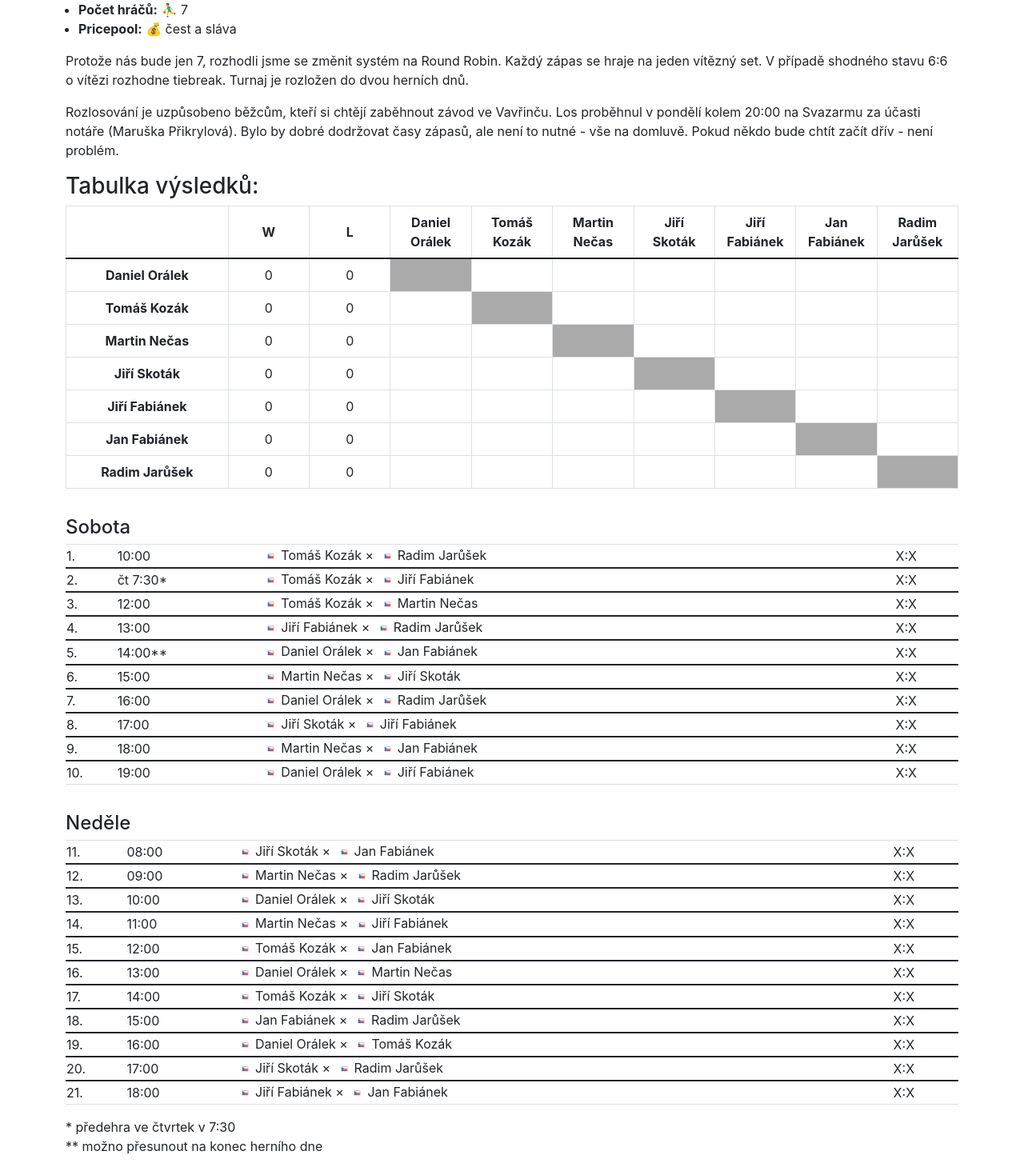
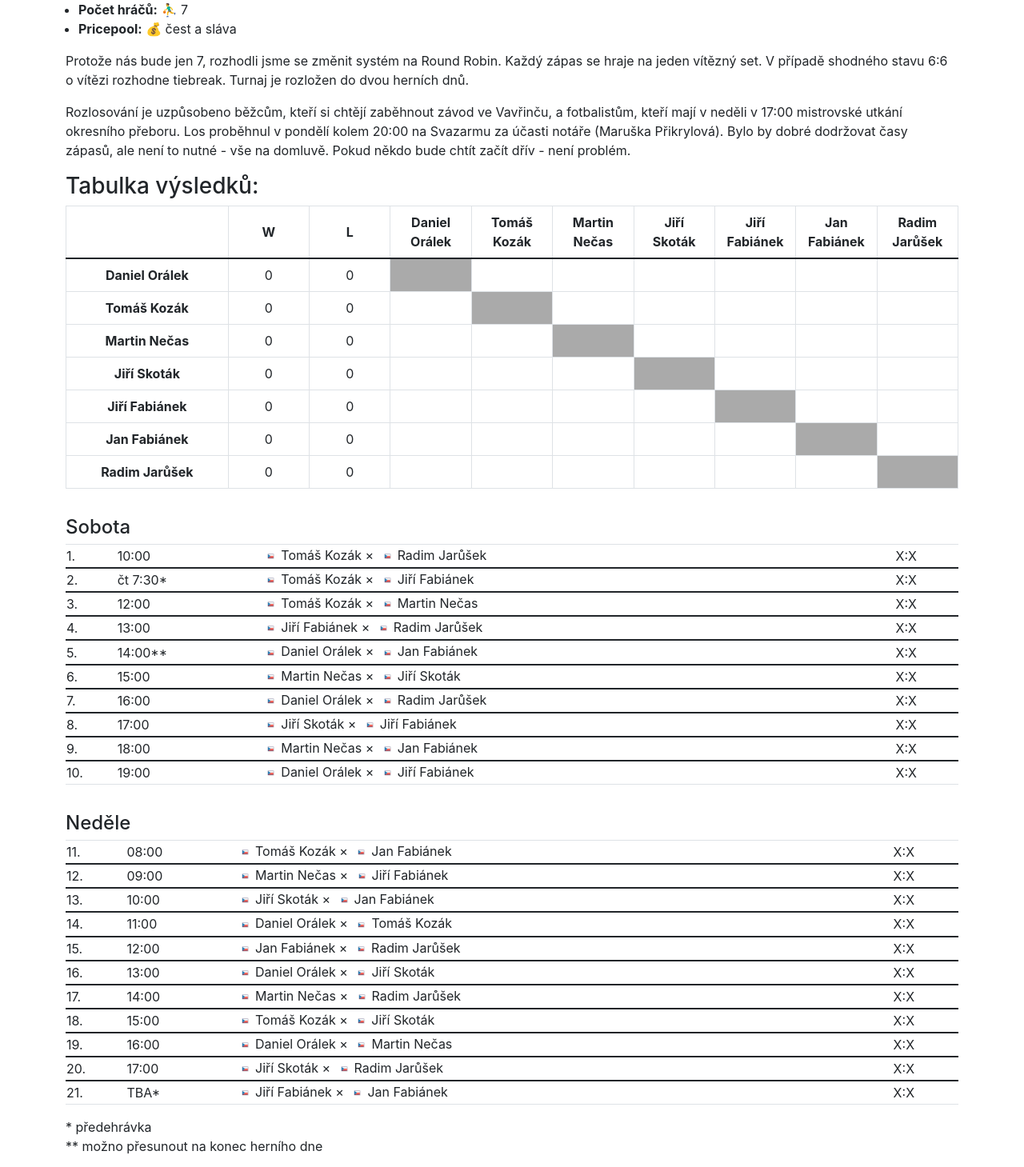
Before and after one commit to kotrzina/court-reservations, a Next.js app in the folder frontend/: page /turnaj/2024-singl in a window 1280 px wide. Shown: the part 251-1710 px from the top of the page at 80% size. Built offline with nearby package versions, Linux system fonts and the light colour scheme.

Commit message:
Tour 2024 - reschedule

```diff
--- a/frontend/pages/turnaj/2024-singl.tsx
+++ b/frontend/pages/turnaj/2024-singl.tsx
@@ -89,7 +89,7 @@ const Singl2024: NextPage = () => {
         {
             match: 11,
             time: "08:00",
-            player1: "Jiří Skoták",
+            player1: "Tomáš Kozák",
             player2: "Jan Fabiánek",
             result: "X:X"
         },
@@ -97,56 +97,56 @@ const Singl2024: NextPage = () => {
             match: 12,
             time: "09:00",
             player1: "Martin Nečas",
-            player2: "Radim Jarůšek",
+            player2: "Jiří Fabiánek",
             result: "X:X"
         },
         {
             match: 13,
             time: "10:00",
-            player1: "Daniel Orálek",
-            player2: "Jiří Skoták",
+            player1: "Jiří Skoták",
+            player2: "Jan Fabiánek",
             result: "X:X"
         },
         {
             match: 14,
             time: "11:00",
-            player1: "Martin Nečas",
-            player2: "Jiří Fabiánek",
+            player1: "Daniel Orálek",
+            player2: "Tomáš Kozák",
             result: "X:X"
         },
         {
             match: 15,
             time: "12:00",
-            player1: "Tomáš Kozák",
-            player2: "Jan Fabiánek",
+            player1: "Jan Fabiánek",
+            player2: "Radim Jarůšek",
             result: "X:X"
         },
         {
             match: 16,
             time: "13:00",
             player1: "Daniel Orálek",
-            player2: "Martin Nečas",
+            player2: "Jiří Skoták",
             result: "X:X"
         },
         {
             match: 17,
             time: "14:00",
-            player1: "Tomáš Kozák",
-            player2: "Jiří Skoták",
+            player1: "Martin Nečas",
+            player2: "Radim Jarůšek",
             result: "X:X"
         },
         {
             match: 18,
             time: "15:00",
-            player1: "Jan Fabiánek",
-            player2: "Radim Jarůšek",
+            player1: "Tomáš Kozák",
+            player2: "Jiří Skoták",
             result: "X:X"
         },
         {
             match: 19,
             time: "16:00",
             player1: "Daniel Orálek",
-            player2: "Tomáš Kozák",
+            player2: "Martin Nečas",
             result: "X:X"
         },
         {
@@ -158,7 +158,7 @@ const Singl2024: NextPage = () => {
         },
         {
             match: 21,
-            time: "18:00",
+            time: "TBA*",
             player1: "Jiří Fabiánek",
             player2: "Jan Fabiánek",
             result: "X:X"
@@ -192,9 +192,10 @@ const Singl2024: NextPage = () => {
                     dvou herních dnů.
                 </p>
                 <p>
-                    Rozlosování je uzpůsobeno běžcům, kteří si chtějí zaběhnout závod ve Vavřinču. Los proběhnul v
-                    pondělí kolem 20:00 na Svazarmu za účasti notáře (Maruška Přikrylová). Bylo by dobré dodržovat časy
-                    zápasů, ale není to nutné - vše na domluvě. Pokud někdo bude chtít začít dřív - není problém.
+                    Rozlosování je uzpůsobeno běžcům, kteří si chtějí zaběhnout závod ve Vavřinču, a fotbalistům, kteří
+                    mají v neděli v 17:00 mistrovské utkání okresního přeboru. Los proběhnul v pondělí kolem 20:00 na
+                    Svazarmu za účasti notáře (Maruška Přikrylová). Bylo by dobré dodržovat časy zápasů, ale není to
+                    nutné - vše na domluvě. Pokud někdo bude chtít začít dřív - není problém.
                 </p>
 
                 <h3>Tabulka výsledků:</h3>
@@ -332,7 +333,7 @@ const Singl2024: NextPage = () => {
                 </Table>
 
                 <p>
-                    * předehra ve čtvrtek v 7:30 <br/>
+                    * předehrávka <br/>
                     ** možno přesunout na konec herního dne
                 </p>
 
```
